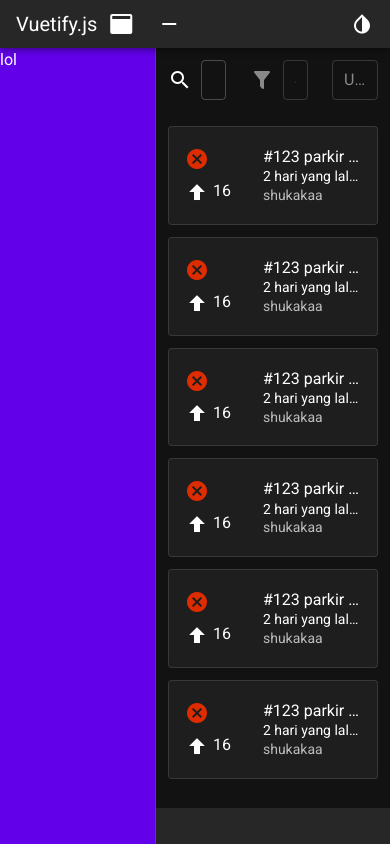
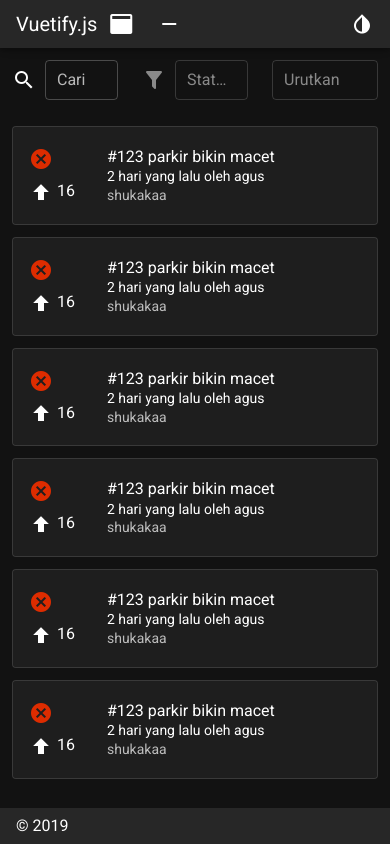
Before and after one commit to rakyat62/rakyat-app-web, a Nuxt app: page /org in a window 390 px wide. Built offline with nearby package versions, Linux system fonts and the light colour scheme.

Commit message:
fix org responsive

```diff
--- a/pages/org/index.vue
+++ b/pages/org/index.vue
@@ -1,6 +1,6 @@
 <template>
   <div>
-    <v-navigation-drawer class="deep-purple accent-4"
+    <v-navigation-drawer class="deep-purple accent-4 d-none d-md-flex d-lg-flex"
                          dark
                          permanent
                          app
```
